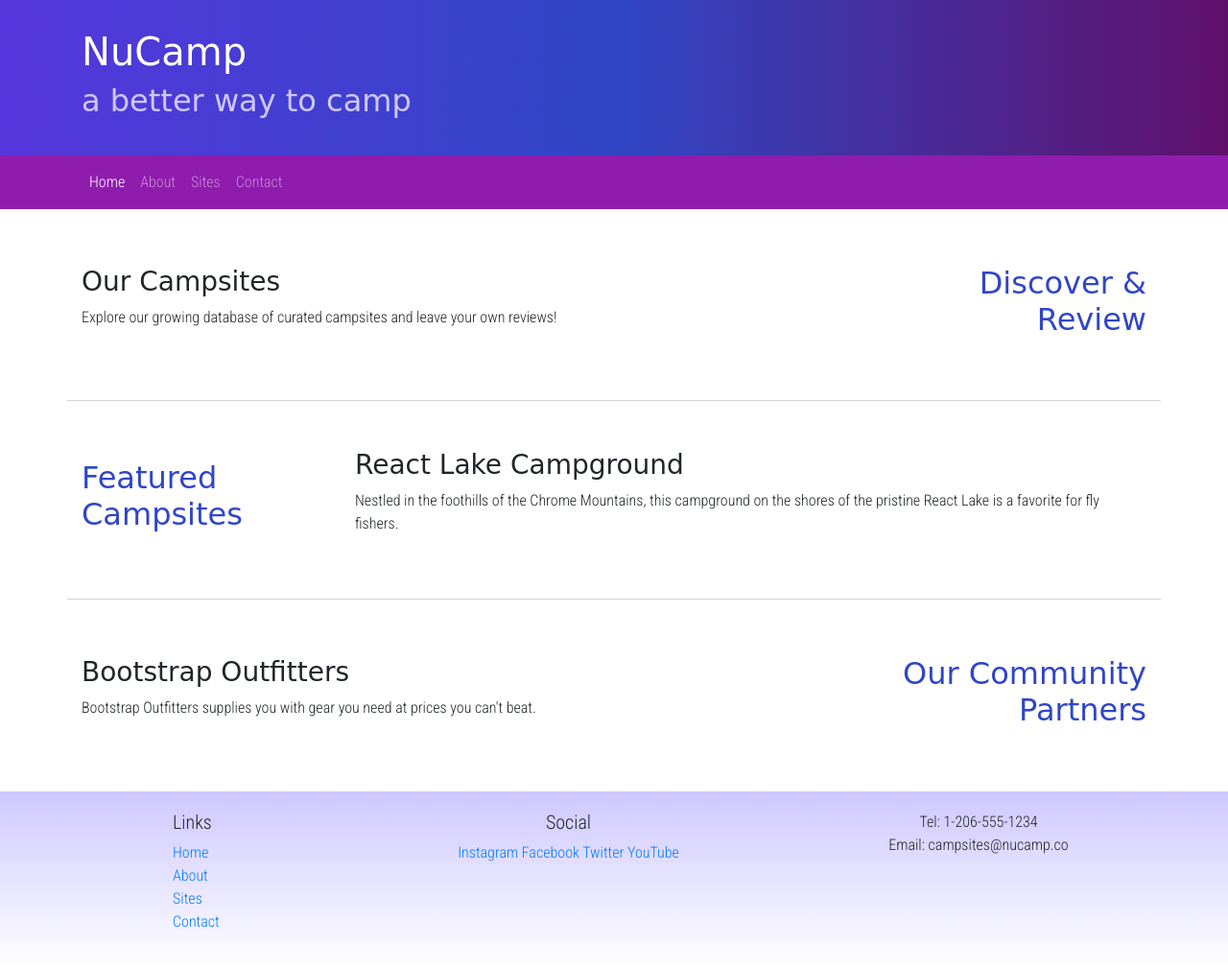
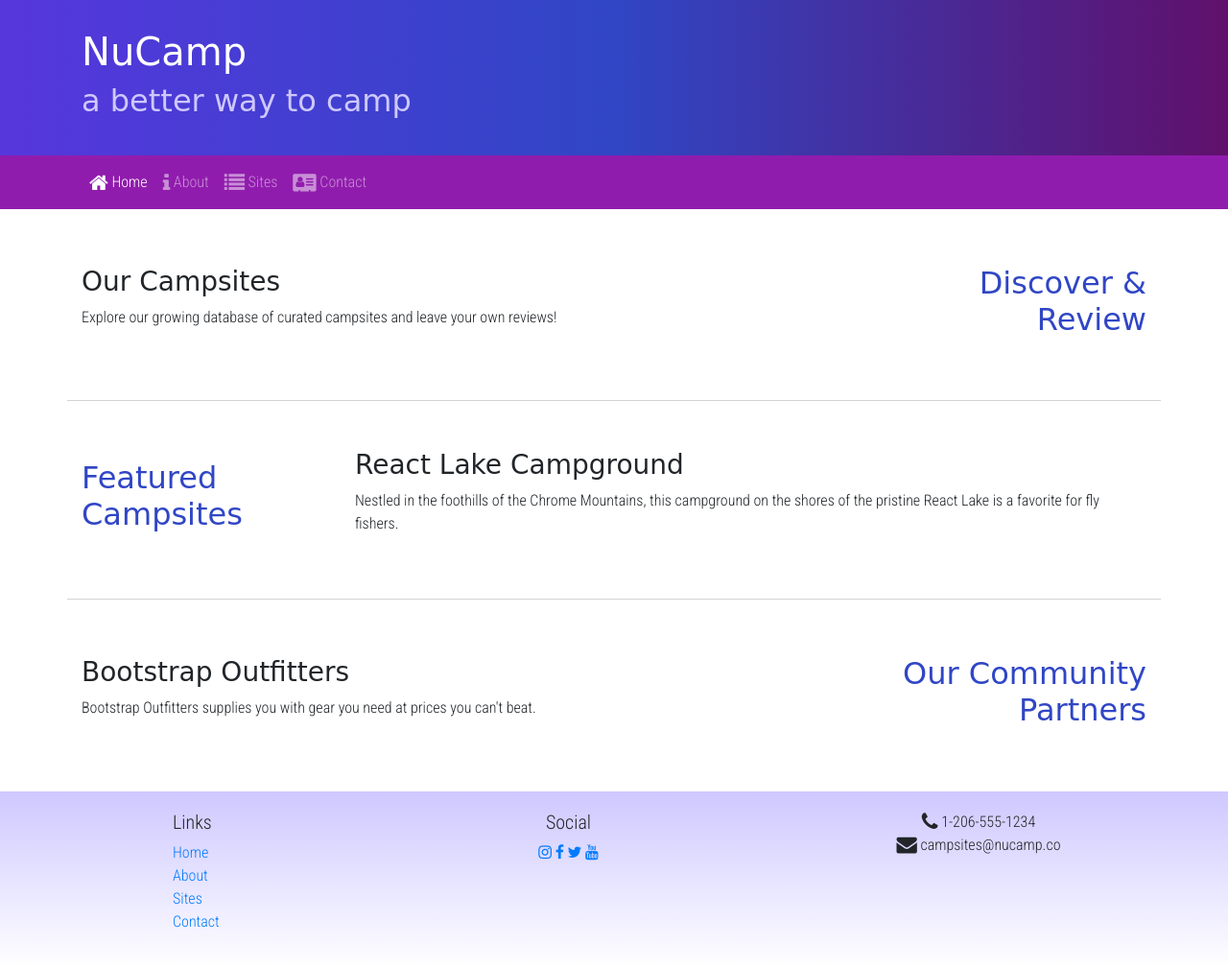
Before and after one commit to Shannon-Meghan/nucampsite, a website: page index.html in a window 1280 px wide. Shown: the whole page at 96% size. Drawn offline with nearby package versions, Linux system fonts and the light colour scheme; a web font is replaced by a local one.

Commit message:
added font awesome fonts

```diff
--- a/index.html
+++ b/index.html
@@ -11,7 +11,7 @@
     <!-- Bootstrap CSS -->
     <link rel="stylesheet" href="node_modules/bootstrap/dist/css/bootstrap.min.css" />
 
-    <link rel="stylesheet" href="https://fonts.googleapis.com/css?family=Lobster|Open+Sans" />
+    <link rel="stylesheet" href="node_modules/font-awesome/css/font-awesome.min.css" />
     <link rel="stylesheet" href="css/styles.css" />
 </head>
 
@@ -35,10 +35,10 @@
             </button>
             <div class="collapse navbar-collapse" id="nucampNavbar">
                 <ul class="navbar-nav">
-                    <li class="nav-item active"><a href="#" class="nav-link">Home</a></li>
-                    <li class="nav-item"><a href="/aboutus.html" class="nav-link">About</a></li>
-                    <li class="nav-item"><a href="#" class="nav-link">Sites</a></li>
-                    <li class="nav-item"><a href="#" class="nav-link">Contact</a></li>
+                    <li class="nav-item active"><a href="#" class="nav-link"><i class="fa fa-home fa-lg"></i> Home</a></li>
+                    <li class="nav-item"><a href="/aboutus.html" class="nav-link"><i class="fa fa-info fa-lg"></i> About</a></li>
+                    <li class="nav-item"><a href="#" class="nav-link"><i class="fa fa-list fa-lg"></i> Sites</a></li>
+                    <li class="nav-item"><a href="#" class="nav-link"><i class="fa fa-address-card fa-lg"></i> Contact</a></li>
                 </ul>
             </div>
         </div>
@@ -89,14 +89,14 @@
                 </div>
                 <div class="col-6 col-sm-5 text-center">
                     <h5>Social</h5>
-                    <a href="http://instagram.com/">Instagram</a>
-                    <a href="http://facebook.com/">Facebook</a>
-                    <a href="http://twitter.com/">Twitter</a>
-                    <a href="http://youtube.com/">YouTube</a>
+                    <a href="http://instagram.com/"><i class="fa fa-instagram"></i></a>
+                    <a href="http://facebook.com/"><i class="fa fa-facebook"></i></a>
+                    <a href="http://twitter.com/"><i class="fa fa-twitter text-primary"></i></a>
+                    <a href="http://youtube.com/"><i class="fa fa-youtube text-primary"></i></a>
                 </div>
                 <div class="col-sm-4 text-center">
-                    Tel: 1-206-555-1234<br />
-                    Email: campsites@nucamp.co
+                    <i class="fa fa-phone fa-lg"></i> 1-206-555-1234<br />
+                    <i class="fa fa-envelope fa-lg"></i> campsites@nucamp.co
                 </div>
             </div>
         </div>
--- a/package.json
+++ b/package.json
@@ -15,6 +15,7 @@
   },
   "dependencies": {
     "bootstrap": "^4.5.2",
+    "font-awesome": "^4.7.0",
     "jquery": "^3.5.1",
     "popper.js": "^1.16.1"
   }
```
Also changed, not shown: aboutus.html (+11 -10 lines), 1 other file.
